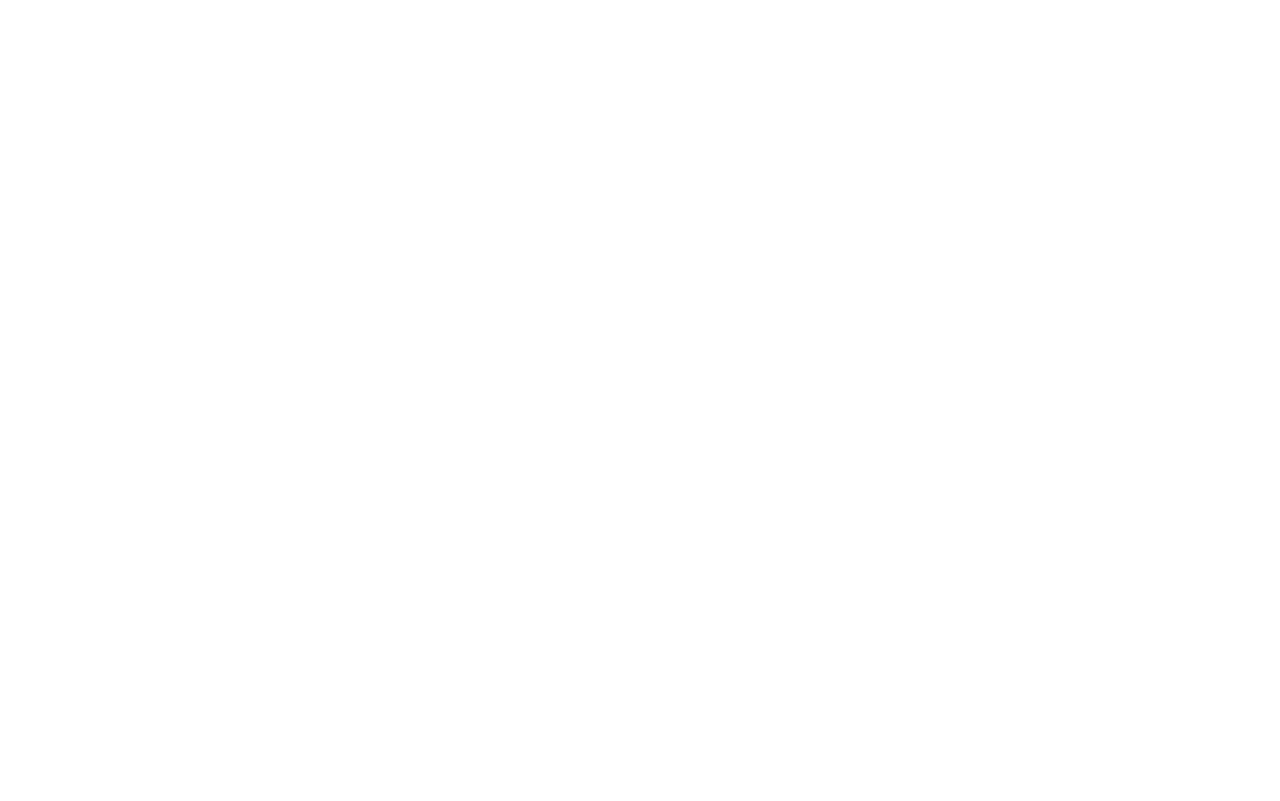
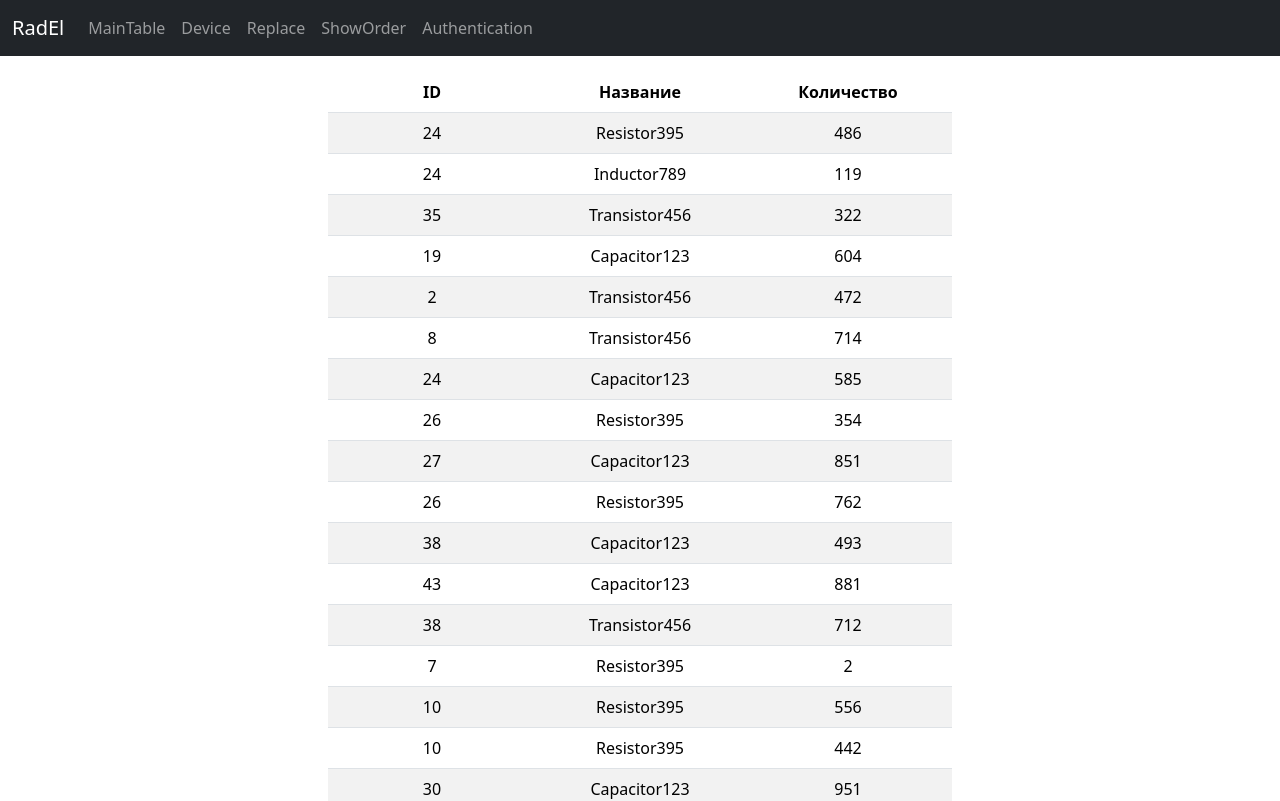
Before and after one commit to SamDemon2/radelements, a React (Create React App) app: page /my-table in a window 1280 px wide. Before the commit this address had no page. Shown: the top 801 px of the page. Built offline with nearby package versions, Linux system fonts and the light colour scheme.

Commit message:
Решил верстать окно авторизации

```diff
--- a/src/App.tsx
+++ b/src/App.tsx
@@ -8,6 +8,7 @@ import {Provider} from "react-redux";
 import {store} from "./redux/store";
 import Replace from "./components/Replace";
 import ShowOrder from "./components/ShowOrder";
+import LoginForm from "./components/Аuthentication";
 
 
 function Layout() {
@@ -36,10 +37,12 @@ function App() {
       <Router>
       <Routes>
         <Route path="/" element={<Layout/>}>
-          <Route index element={<MainTable/>}/>
+          <Route index element={<LoginForm/>}/>
+          <Route path="my-table" element={<MainTable/>}/>
           <Route path="my-base" element={<Base/>}/>
           <Route path="my-replace" element={<Replace/>}/>
           <Route path="my-orders" element={<ShowOrder/>}/>
+          <Route path="my-auth" element={<LoginForm/>}/>
         </Route>
       </Routes>
       </Router>
--- a/src/components/Header.tsx
+++ b/src/components/Header.tsx
@@ -5,14 +5,14 @@ const Header = () => {
     <div className="mb-3">
         <nav className="navbar navbar-expand-lg navbar-dark bg-dark">
             <div className="container-fluid">
-                <a className="navbar-brand" href="#">RadEl</a>
+                <a className="navbar-brand" href="/">RadEl</a>
                 <button className="navbar-toggler" type="button" data-bs-toggle="collapse" data-bs-target="#navbarNav" aria-controls="navbarNav" aria-expanded="false" aria-label="Toggle navigation">
                     <span className="navbar-toggler-icon"></span>
                 </button>
                 <div className="collapse navbar-collapse" id="navbarNav">
                     <ul className="navbar-nav">
                         <li className="nav-item">
-                            <a className="nav-link" aria-current="page" href="/">MainTable</a>
+                            <a className="nav-link" aria-current="page" href="my-table">MainTable</a>
                         </li>
                         <li className="nav-item">
                             <a className="nav-link" href="my-base">Device</a>
@@ -23,6 +23,9 @@ const Header = () => {
                         <li className="nav-item">
                             <a className="nav-link" href="my-orders">ShowOrder</a>
                         </li>
+                        <li className="nav-item">
+                            <a className="nav-link" href="my-auth">Authentication</a>
+                        </li>
                     </ul>
                 </div>
             </div>
--- a/src/components/MainTable.tsx
+++ b/src/components/MainTable.tsx
@@ -1,8 +1,6 @@
 import React, {useState} from 'react';
 import { useSelector } from 'react-redux';
 import { RootState } from '../redux/store';
-import Modal from "./Modal";
-import LoginForm from "./Аuthentication";
 
 interface RadioComponent {
   id: number;
@@ -13,12 +11,6 @@ interface RadioComponent {
 const MainTable: React.FC = () => {
   const reduxTableData = useSelector((state: RootState) => state.tableData);
 
-  const [isModalOpen, setIsModalOpen] = useState(true);
-
-  const closemodal = () => {
-    setIsModalOpen(false);
-    console.log('Modal closed');
-  };
 
   return (
       <div className="ms-3 me-3 my-3 d-flex justify-content-center">
@@ -46,9 +38,6 @@ const MainTable: React.FC = () => {
           )}
           </tbody>
         </table>
-        <Modal isOpen={isModalOpen} onClose={closemodal}>
-            <LoginForm/>
-        </Modal>
       </div>
   );
 };
```
